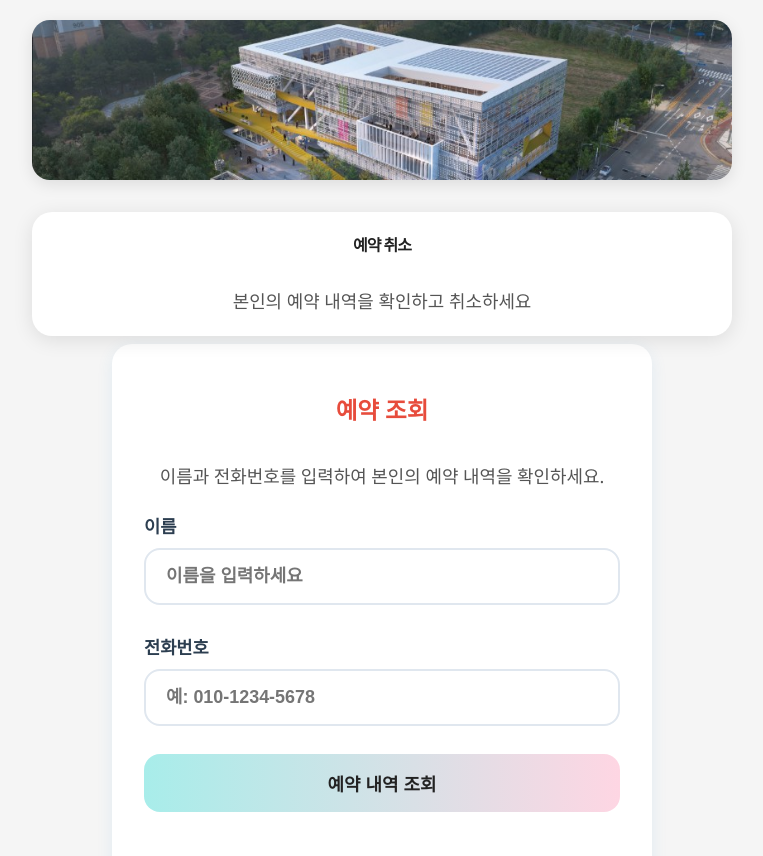
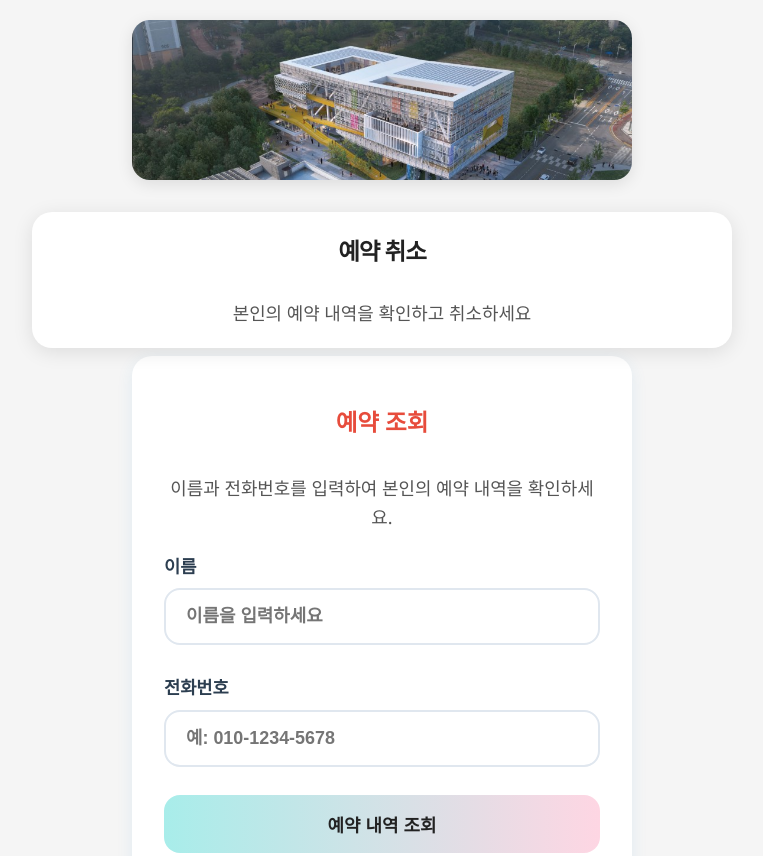
Before and after one commit to yudosa/1121241122, a website: page public/cancel-reservation.html in a window 1280 px wide. Shown: the top 856 px of the page, without its empty margins (258-1021 px from the left). Drawn offline with Linux system fonts and the light colour scheme.

Commit message:
수정25

```diff
--- a/public/cancel-reservation.html
+++ b/public/cancel-reservation.html
@@ -156,7 +156,7 @@
         <div class="rental-container">
             <img src="hd.JPG" alt="흥덕청소년 문화의집 건물" class="main-building-img">
             <header class="rental-header" style="padding: 21px 0 0 0;">
-                <h1 style="font-size:1rem; font-weight:800; color:#222; margin-bottom:8px;">예약 취소</h1>
+                <h1 style="font-size:1.47rem; font-weight:800; color:#222; margin-bottom:8px;">예약 취소</h1>
                 <p class="rental-subtitle" style="font-size:1.12rem; color:#555; text-align:center; margin-bottom:21px;">본인의 예약 내역을 확인하고 취소하세요</p>
             </header>
             <main class="rental-main">
--- a/public/styles.css
+++ b/public/styles.css
@@ -1931,7 +1931,7 @@ section,
 .main-card h2,
 .tab-section h3,
 section h3 {
-    max-width: 700px;
+    max-width: 500px;
     width: 100%;
     margin-left: auto;
     margin-right: auto;
```
